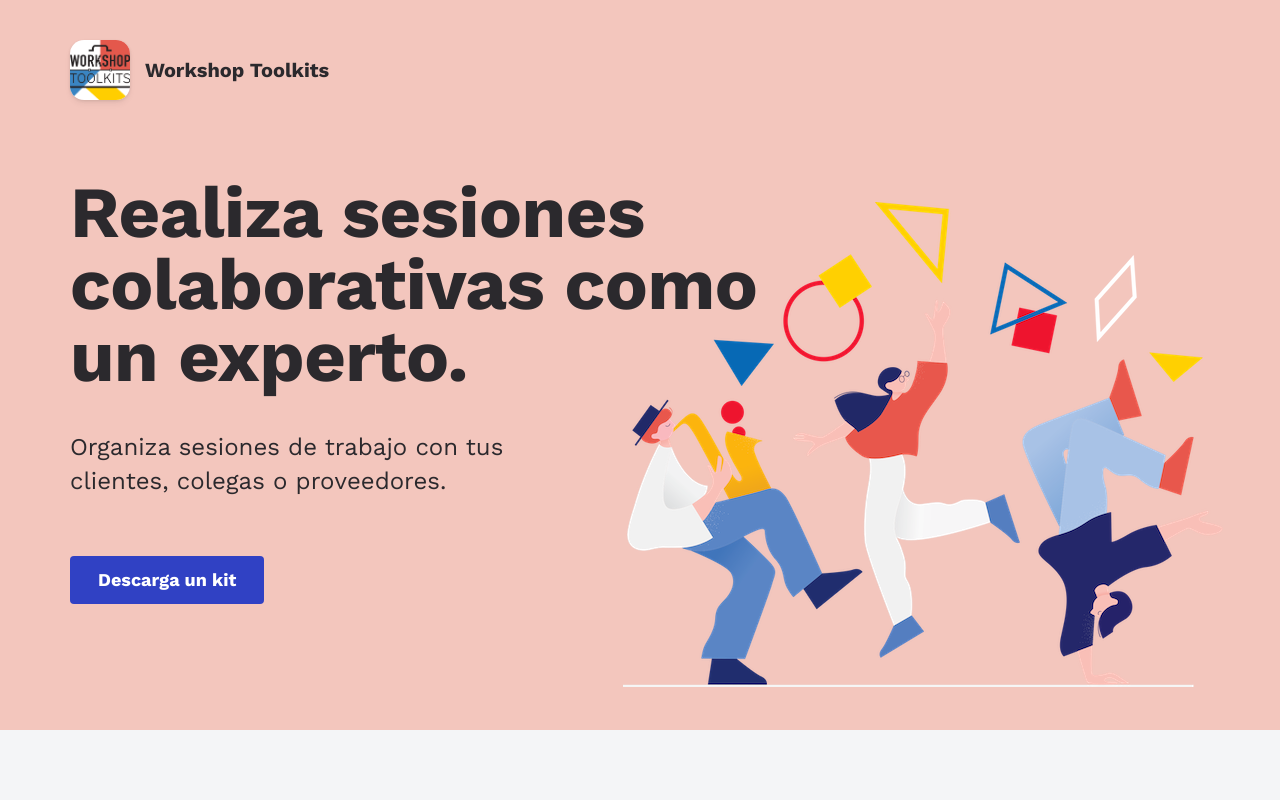
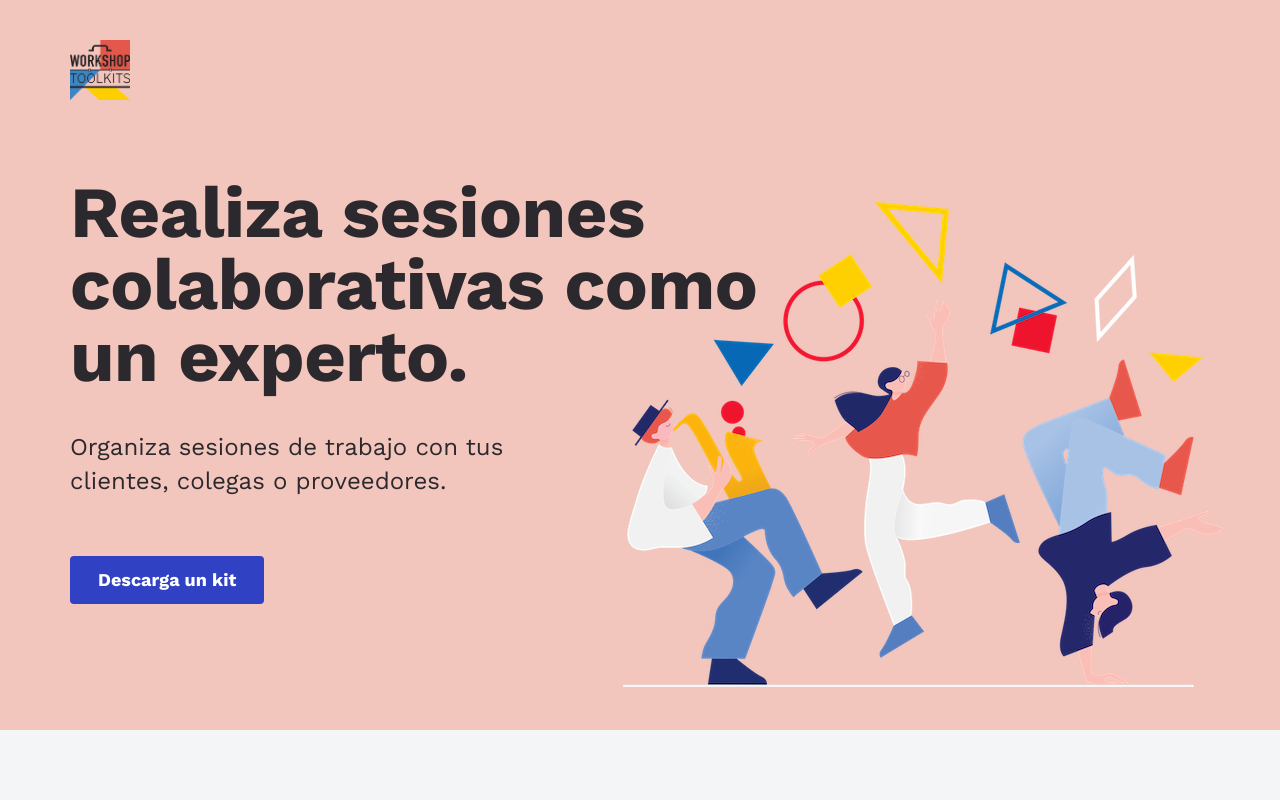
Before and after one commit to DFectuoso/workshoptoolkits, a plain HTML site: page index.html in a window 1280 px wide. Shown: the top 800 px of the page. Drawn offline with nearby package versions, Linux system fonts and the light colour scheme; a script that the page names is missing.

Commit message:
changed logo

```diff
--- a/index.html
+++ b/index.html
@@ -42,10 +42,7 @@
           <nav class="navbar navbar-expand-lg">
             <a class="navbar-brand" href="/">
               <div class="navbar-logo">
-                <img class="navbar-pic" src="img/Logo.png" alt="Foundation">
-              </div>
-              <div class="navbar-group">
-                <div class="navbar-title">Workshop Toolkits</div>
+                <img src="img/Logo.png" alt="Foundation">
               </div>
             </a>
             <button class="navbar-toggler" type="button" data-toggle="collapse" data-target="#navbarDropdown" aria-controls="navbarDropdown" aria-expanded="false" aria-label="Toggle navigation">
@@ -239,10 +236,7 @@
               <div class="col-lg-5 mb-3 mb-lg-0">
                 <a class="navbar-brand" href="/">
                   <div class="navbar-logo">
-                    <img class="navbar-pic" src="img/Logo.png" alt="Foundation">
-                  </div>
-                  <div class="navbar-group">
-                    <div class="navbar-title">Workshop Toolkits</div>
+                    <img src="img/Logo.png" alt="Foundation">
                   </div>
                 </a>
                 <div class="footer-text">
```
